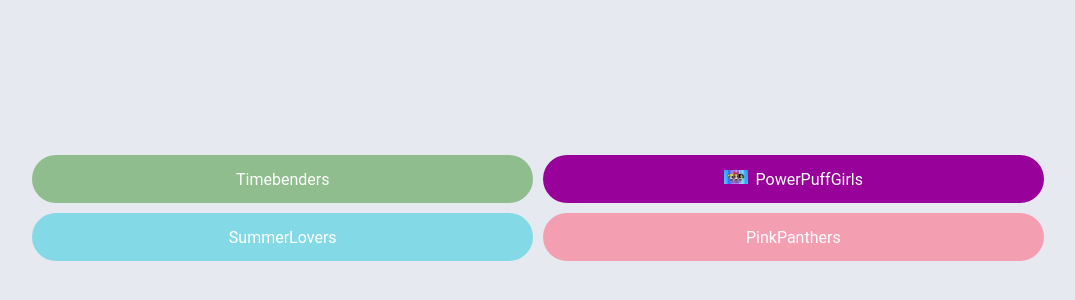
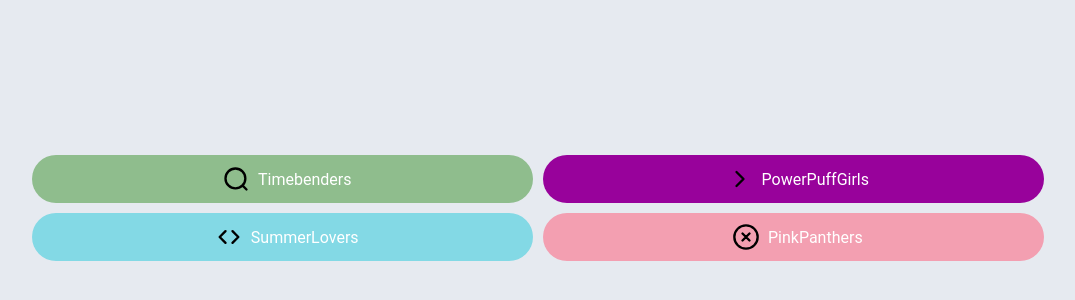
Before and after one commit to Mwiert/miniSpa, a Vue app: page / in a window 1280 px wide. Shown: the part 200-500 px from the top of the page, without its empty margins (102-1177 px from the left). Built offline with nearby package versions, Linux system fonts and the light colour scheme; a web font is replaced by a local one.

Commit message:
Icons added to the buttons for proof of concept

```diff
--- a/src/components/UIButton.vue
+++ b/src/components/UIButton.vue
@@ -1,22 +1,18 @@
 <template>
   <!-- btnIsRouter is checking for button has routing function-->
-  <!-- If spinner is not active icon and text will be shown-->
+  <!-- If spinner is not active the icon and the text will be shown-->
   <button class="reisetech-btn" :class="[`reisetech-btn__${btnClassName}`, size]" :disabled="isDisabled"
     v-if="!btnIsRouter">
-    <span v-if="icon && !isSpinnerActive" class="icon">
-      <img :src="icon" alt="button icon">
-    </span>
-
+    <!-- Icon's name should be the name of the .svg file-->
+    <SvgIcon v-if="icon && !isSpinnerActive" :name="icon" class="icon" />
     <span v-if="isSpinnerActive" class="spinner"></span>
     <span v-else>{{ btnText }}</span>
 
   </button>
   <router-link :to="routerUrl" class="reisetech-btn" :class="[`reisetech-btn__${btnClassName}`, size]" replace="button"
     v-else>
-    <span v-if="icon && !isSpinnerActive" class="icon">
-      <img :src="icon" alt="button icon">
-    </span>
-
+    <!-- Icon's name should be the name of the .svg file-->
+    <SvgIcon v-if="icon && !isSpinnerActive" :name="icon" class="icon" />
     <span v-if="isSpinnerActive" class="spinner"></span>
     <span v-else>{{ btnText }}</span>
   </router-link>
@@ -53,7 +49,7 @@ export default {
       btnClassName: this.className,
       btnText: this.text,
       btnIcon: this.icon,
-      btnIsRouter: this.isRouter,
+      btnIsRouter: this.isRouter
     }
   },
   methods: {
@@ -196,17 +192,6 @@ a.reisetech-btn {
   }
 }
 
-.icon {
-  display: inline-block;
-  margin-right: 8px;
-
-  img {
-    object-fit: contain;
-    width: 24px;
-    height: 24px;
-  }
-}
-
 .spinner {
   border: 4px solid rgba(58, 57, 57, 0.3);
   border-radius: 50%;
--- a/src/pages/HomeView.vue
+++ b/src/pages/HomeView.vue
@@ -1,53 +1,28 @@
 <template>
   <div class="button-grid-container">
     <div class="button-grid">
-      <UIButton
-        className="time-benders"
-        text="Timebenders"
-        :isSpinnerActive="loadingStates.flight.isLoading"
-        :isDisabled="loadingStates.flight.isDisabled"
-        @click="setLoadingState('flight')"
-        :isRouter="true"
-        routerUrl="/timebenders"
-      />
+      <!-- Icon's name should be the name of the .svg file-->
+      <UIButton className="time-benders" text="Timebenders" :icon="'search'"
+        :isSpinnerActive="loadingStates.flight.isLoading" :isDisabled="loadingStates.flight.isDisabled"
+        @click="setLoadingState('flight')" :isRouter="true" routerUrl="/timebenders" />
 
-      <UIButton
-        className="powerpuff-girls"
-        text="PowerPuffGirls"
-        :icon="PPGirls"
-        :isSpinnerActive="loadingStates.flight2.isLoading"
-        :isDisabled="loadingStates.flight2.isDisabled"
-        @click="setLoadingState('flight2')"
-        :isRouter="true"
-        routerUrl="/powerpuffgirls"
-      />
+      <UIButton className="powerpuff-girls" text="PowerPuffGirls" :icon="'arrow-right'"
+        :isSpinnerActive="loadingStates.flight2.isLoading" :isDisabled="loadingStates.flight2.isDisabled"
+        @click="setLoadingState('flight2')" :isRouter="true" routerUrl="/powerpuffgirls" />
 
-      <UIButton
-        className="summer-lovers"
-        text="SummerLovers"
-        :isSpinnerActive="loadingStates.hotel.isLoading"
-        :isDisabled="loadingStates.hotel.isDisabled"
-        @click="setLoadingState('hotel')"
-        :isRouter="true"
-        routerUrl="/summerLovers"
-      />
+      <UIButton className="summer-lovers" text="SummerLovers" :icon="'arrow-selector-h'"
+        :isSpinnerActive="loadingStates.hotel.isLoading" :isDisabled="loadingStates.hotel.isDisabled"
+        @click="setLoadingState('hotel')" :isRouter="true" routerUrl="/summerLovers" />
 
-      <UIButton
-        className="pink-panthers"
-        text="PinkPanthers"
-        :isSpinnerActive="loadingStates.default.isLoading"
-        :isDisabled="loadingStates.default.isDisabled"
-        @click="setLoadingState('default')"
-        :isRouter="true"
-        routerUrl="/pinkpanthers"
-      />
+      <UIButton className="pink-panthers" text="PinkPanthers" :icon="'x'"
+        :isSpinnerActive="loadingStates.default.isLoading" :isDisabled="loadingStates.default.isDisabled"
+        @click="setLoadingState('default')" :isRouter="true" routerUrl="/pinkpanthers" />
     </div>
   </div>
 </template>
 
 <script lang="ts">
 import UIButton from '../components/UIButton.vue'
-import PPGirls from '../assets/images/powerpuffgirls.jpg'
 
 export default {
   name: 'HomeView',
@@ -56,7 +31,6 @@ export default {
   },
   data() {
     return {
-      PPGirls,
       loadingStates: {
         flight: { isLoading: false, isDisabled: false },
         flight2: { isLoading: false, isDisabled: false },
--- a/src/pages/PowerPuffGirls.vue
+++ b/src/pages/PowerPuffGirls.vue
@@ -1,67 +1,32 @@
 <template>
   <div class="button-c">
-        <UIButton
-        className=""
-        text="Home"
-        :isSpinnerActive="loadingStates.default.isLoading"
-        :isDisabled="loadingStates.default.isDisabled"
-        @click="setLoadingState('flight')"
-        :isRouter="true"
-        routerUrl="/"
-      />
-      <UIButton
-        className="flight"
-        text="Flight Button"
-        :icon="PPGirls"
-        :isSpinnerActive="loadingStates.flight.isLoading"
-        :isDisabled="loadingStates.flight.isDisabled"
-        @click="setLoadingState('flight')"
-      />
-      <UIButton
-        className="hotel"
-        text="Hotel Button"
-        :isSpinnerActive="loadingStates.hotel.isLoading"
-        :isDisabled="loadingStates.hotel.isDisabled"
-        @click="setLoadingState('hotel')"
-      />
+    <UIButton className="" text="Home" :isSpinnerActive="loadingStates.default.isLoading"
+      :isDisabled="loadingStates.default.isDisabled" @click="setLoadingState('flight')" :isRouter="true"
+      routerUrl="/" />
+    <UIButton className="flight" text="Flight Button" :icon="'arrow-right'"
+      :isSpinnerActive="loadingStates.flight.isLoading" :isDisabled="loadingStates.flight.isDisabled"
+      @click="setLoadingState('flight')" />
+    <UIButton className="hotel" text="Hotel Button" :isSpinnerActive="loadingStates.hotel.isLoading"
+      :isDisabled="loadingStates.hotel.isDisabled" @click="setLoadingState('hotel')" />
 
-      <UIButton
-        className="reisetech-btn"
-        text="Default Button"
-        :isSpinnerActive="loadingStates.default.isLoading"
-        :isDisabled="loadingStates.default.isDisabled"
-        @click="setLoadingState('default')"
-      />
+    <UIButton className="reisetech-btn" text="Default Button" :isSpinnerActive="loadingStates.default.isLoading"
+      :isDisabled="loadingStates.default.isDisabled" @click="setLoadingState('default')" />
 
-      <UIButton
-        className="flight outline"
-        text="Flight Outline Button"
-        :isSpinnerActive="loadingStates.flightOutline.isLoading"
-        :isDisabled="loadingStates.flightOutline.isDisabled"
-        @click="setLoadingState('flightOutline')"
-      />
+    <UIButton className="flight outline" text="Flight Outline Button"
+      :isSpinnerActive="loadingStates.flightOutline.isLoading" :isDisabled="loadingStates.flightOutline.isDisabled"
+      @click="setLoadingState('flightOutline')" />
 
-      <UIButton
-        className="hotel outline"
-        text="Hotel Outline Button"
-        :isSpinnerActive="loadingStates.hotelOutline.isLoading"
-        :isDisabled="loadingStates.hotelOutline.isDisabled"
-        @click="setLoadingState('hotelOutline')"
-      />
+    <UIButton className="hotel outline" text="Hotel Outline Button"
+      :isSpinnerActive="loadingStates.hotelOutline.isLoading" :isDisabled="loadingStates.hotelOutline.isDisabled"
+      @click="setLoadingState('hotelOutline')" />
 
-      <UIButton
-        className="disabled"
-        text="Disabled Button"
-        :isSpinnerActive="loadingStates.disabledButton.isLoading"
-        :isDisabled="loadingStates.disabledButton.isDisabled"
-        @click="setLoadingState('disabledButton')"
-      />
+    <UIButton className="disabled" text="Disabled Button" :isSpinnerActive="loadingStates.disabledButton.isLoading"
+      :isDisabled="loadingStates.disabledButton.isDisabled" @click="setLoadingState('disabledButton')" />
   </div>
 </template>
 
 <script lang="ts">
 import UIButton from '../components/UIButton.vue'
-  import PPGirls from '../assets/images/powerpuffgirls.jpg'
 
 export default {
   name: 'PowerPuffGirls',
@@ -70,7 +35,6 @@
   },
   data() {
     return {
-        PPGirls,
       loadingStates: {
         flight: { isLoading: false, isDisabled: false },
         flight2: { isLoading: false, isDisabled: false },
```
Lines whose indentation alone changed are shown as unchanged.
